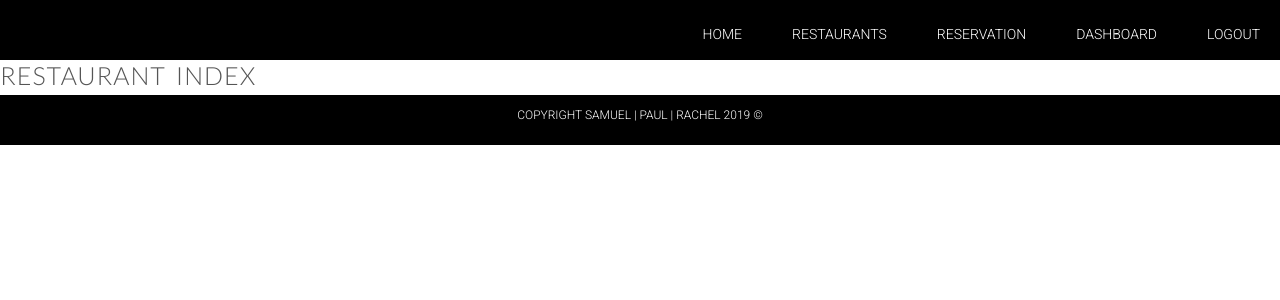
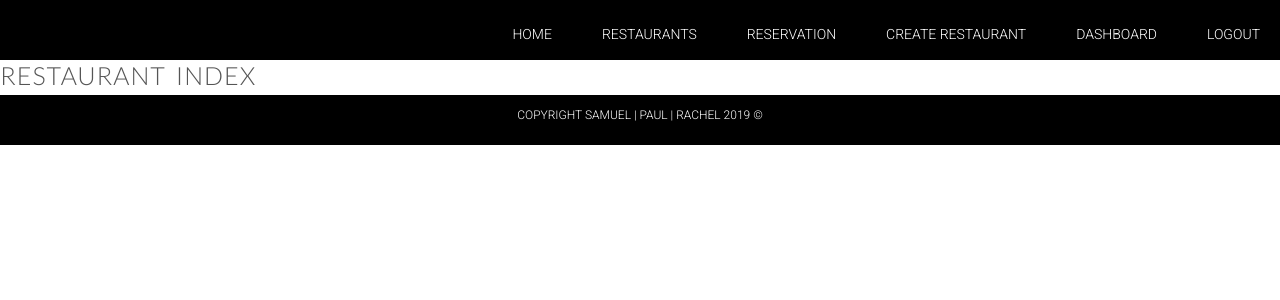
Before and after one commit to rchan3/restaurant_booking_app, a Django app: page /restaurants/ in a window 1280 px wide. Shown: the top 300 px of the page. Run offline with Django 3.2, Linux system fonts and the light colour scheme; the visitor is signed in with stand-in values (Sample User, id 1); data that the repository does not hold is empty; some libraries are stand-ins or nearby versions.

Commit message:
add make restaurant link to navbar

```diff
--- a/main_app/templates/base2.html
+++ b/main_app/templates/base2.html
@@ -19,6 +19,7 @@
 				<li class="navbar-list_item"><a href="{% url 'restaurants' %}">Restaurants</a></li>
 				<li class="navbar-list_item"><a href="#!">Reservation</a></li>
 				{% if user.is_authenticated %}
+					<li class="navbar-list_item"><a href="{% url 'rnew' %}">Create Restaurant</a></li>
 					<li class="navbar-list_item"><a href="{% url 'user_dashboard' %}">Dashboard</a></li>
 					<li class="navbar-list_item"><a href="{% url 'logout' %}">Logout</a></li>
 				{% else %}
--- a/main_app/templates/index.html
+++ b/main_app/templates/index.html
@@ -8,6 +8,7 @@
 					<li class="navbar-list_item"><a href="{% url 'restaurants' %}">Restaurants</a></li>
 					<li class="navbar-list_item"><a href="#!">Reservation</a></li>
 					{% if user.is_authenticated %}
+						<li class="navbar-list_item"><a href="{% url 'rnew' %}">Create Restaurant</a></li>
 						<li class="navbar-list_item"><a href="{% url 'user_dashboard' %}">Dashboard</a></li>
 						<li class="navbar-list_item"><a href="{% url 'logout' %}">Logout</a></li>
 					{% else %}
```
